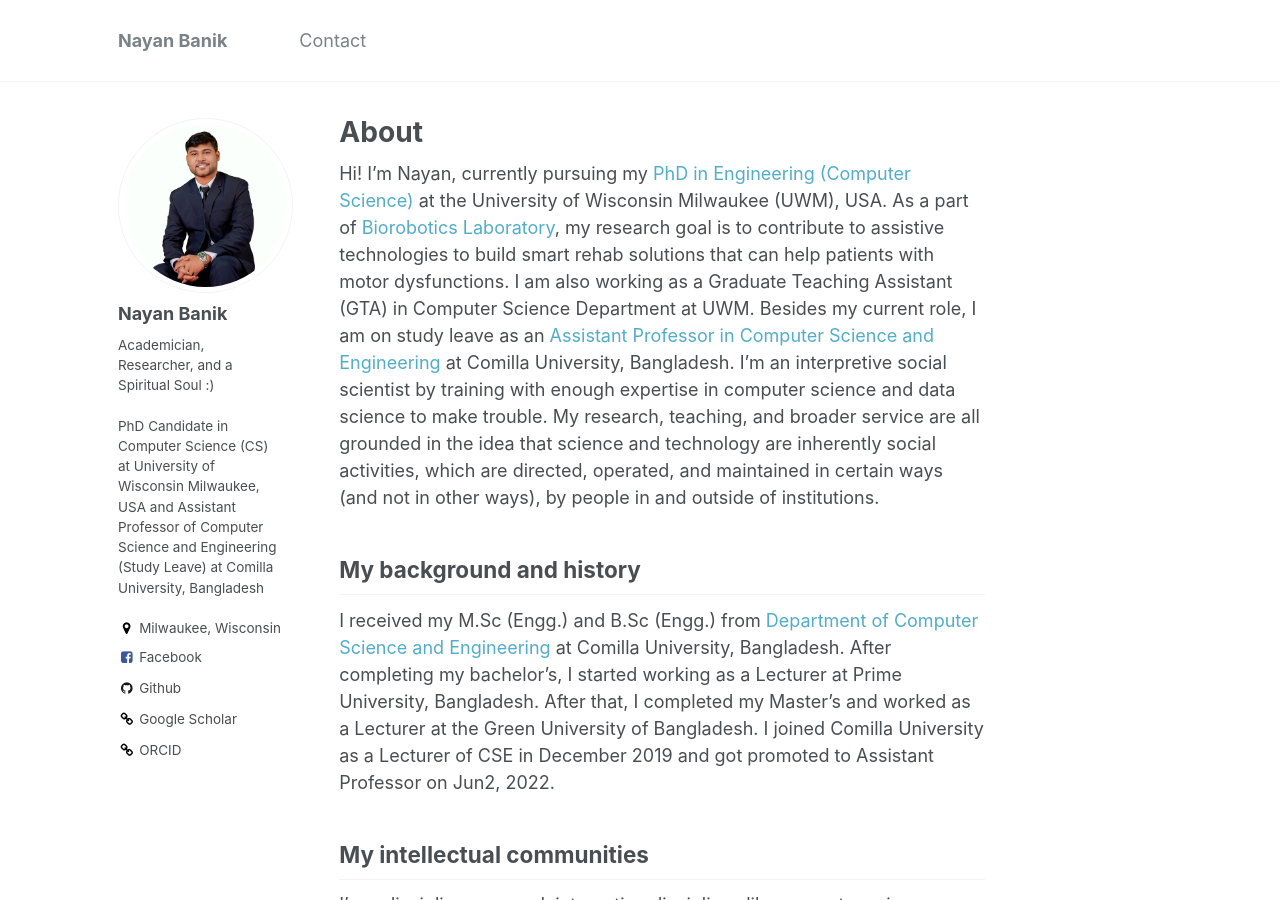
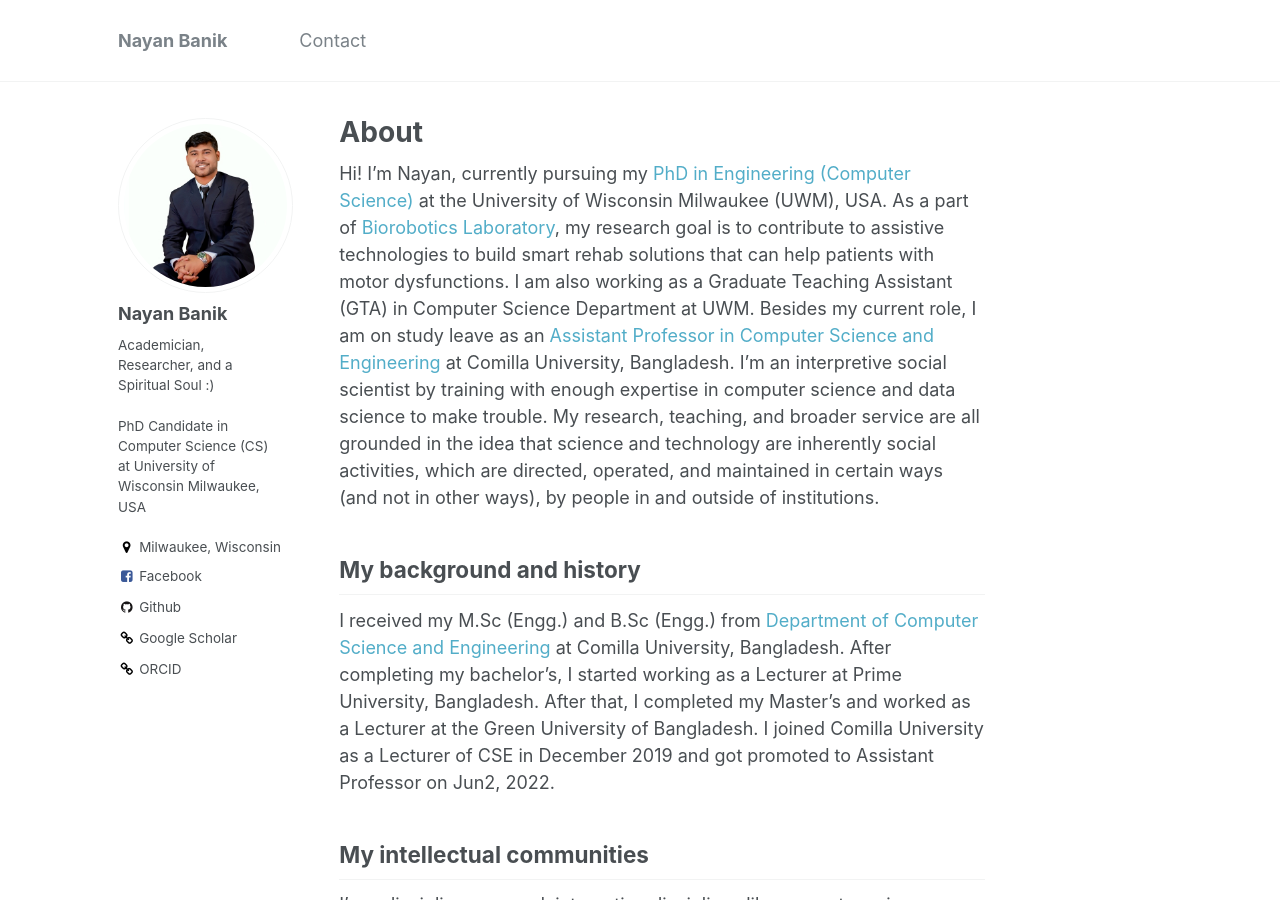
Before and after one commit to nayanbanik/nayanbanik.github.io, a Jekyll site: the page built from _pages/about.md, in a window 1280 px wide and 900 px high. Built offline with Jekyll 4.4.1, drawn with Linux system fonts in a browser that asks for light colours.

Commit message:
Update _config.yml

```diff
--- a/_config.yml
+++ b/_config.yml
@@ -81,7 +81,7 @@ analytics:
 author:
   name             : "Nayan Banik"
   avatar           : "nayan.png"
-  bio              : "Academician, Researcher, and a Spiritual Soul :) <br> <br> PhD Candidate in Computer Science (CS) at University of Wisconsin Milwaukee, USA and Assistant Professor of Computer Science and Engineering (Study Leave) at Comilla University, Bangladesh"
+  bio              : "Academician, Researcher, and a Spiritual Soul :) <br> <br> PhD Candidate in Computer Science (CS) at University of Wisconsin Milwaukee, USA"
   location         : "Milwaukee, Wisconsin"
   employer         :
   pubmed           :
```
